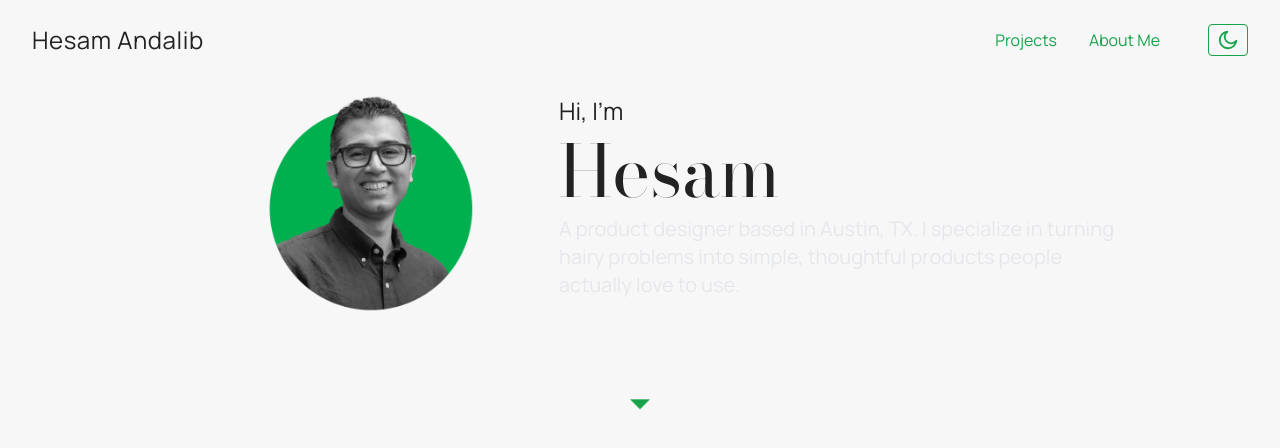
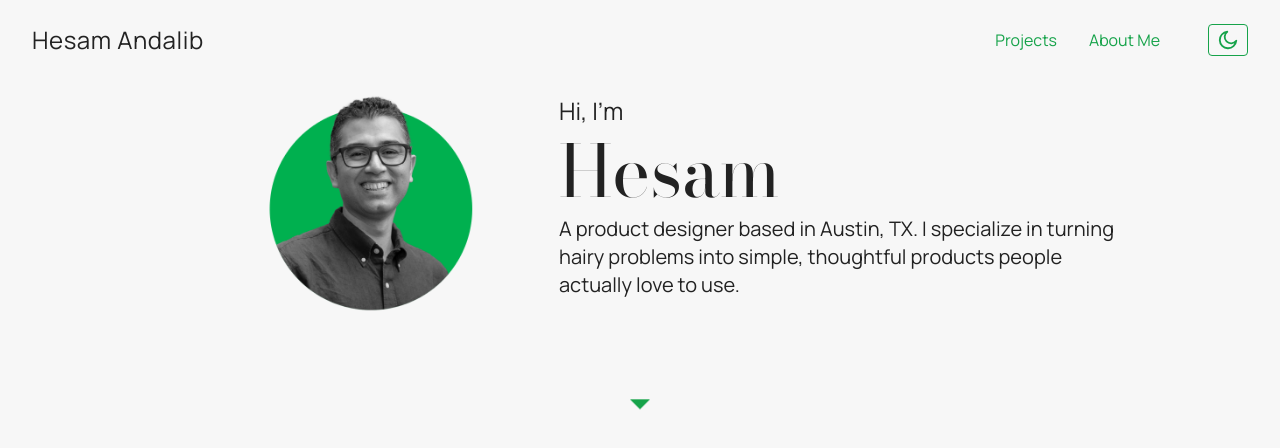
Before and after one commit to samandalib/portfolio, a Next.js app: page / in a window 1280 px wide. Shown: the top 448 px of the page. Built offline with nearby package versions, Linux system fonts and the light colour scheme.

Commit message:
Fix body text color for light mode

```diff
--- a/app/page.tsx
+++ b/app/page.tsx
@@ -20,7 +20,7 @@ export default function Home() {
         <div className="flex flex-col items-center md:items-start mt-8 md:mt-0">
           <span className="text-xl md:text-2xl font-light mb-2">Hi, I'm</span>
           <h1 className="text-5xl md:text-7xl font-light mb-2 font-heading">Hesam</h1>
-          <p className="text-lg md:text-xl font-light max-w-xl text-center md:text-left text-gray-200">
+          <p className="text-lg md:text-xl font-light max-w-xl text-center md:text-left text-foreground-light dark:text-foreground-dark">
             A product designer based in Austin, TX. I specialize in turning hairy problems into simple, thoughtful products people actually love to use.
           </p>
         </div>
```
